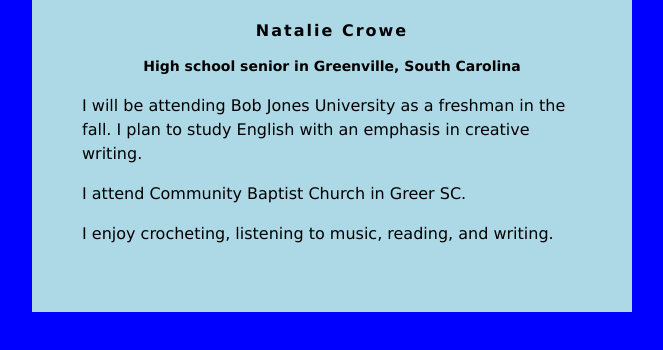
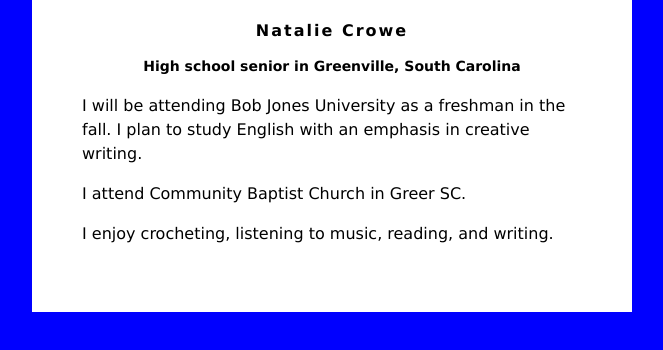
Before and after one commit to ncrow161/ncrow161.github.io, a plain HTML site: page index.html in a window 1280 px wide. Shown: the whole page, without its empty margins (308-971 px from the left). Drawn offline with Linux system fonts and the light colour scheme.

Commit message:
Update index.html

```diff
--- a/index.html
+++ b/index.html
@@ -6,7 +6,7 @@ body {
     font-family: Verdana;
 }
 #content {
-    background: lightblue;
+    background: white;
     min-width: 200px;
     max-width: 500px;
     padding: 50px;
```
